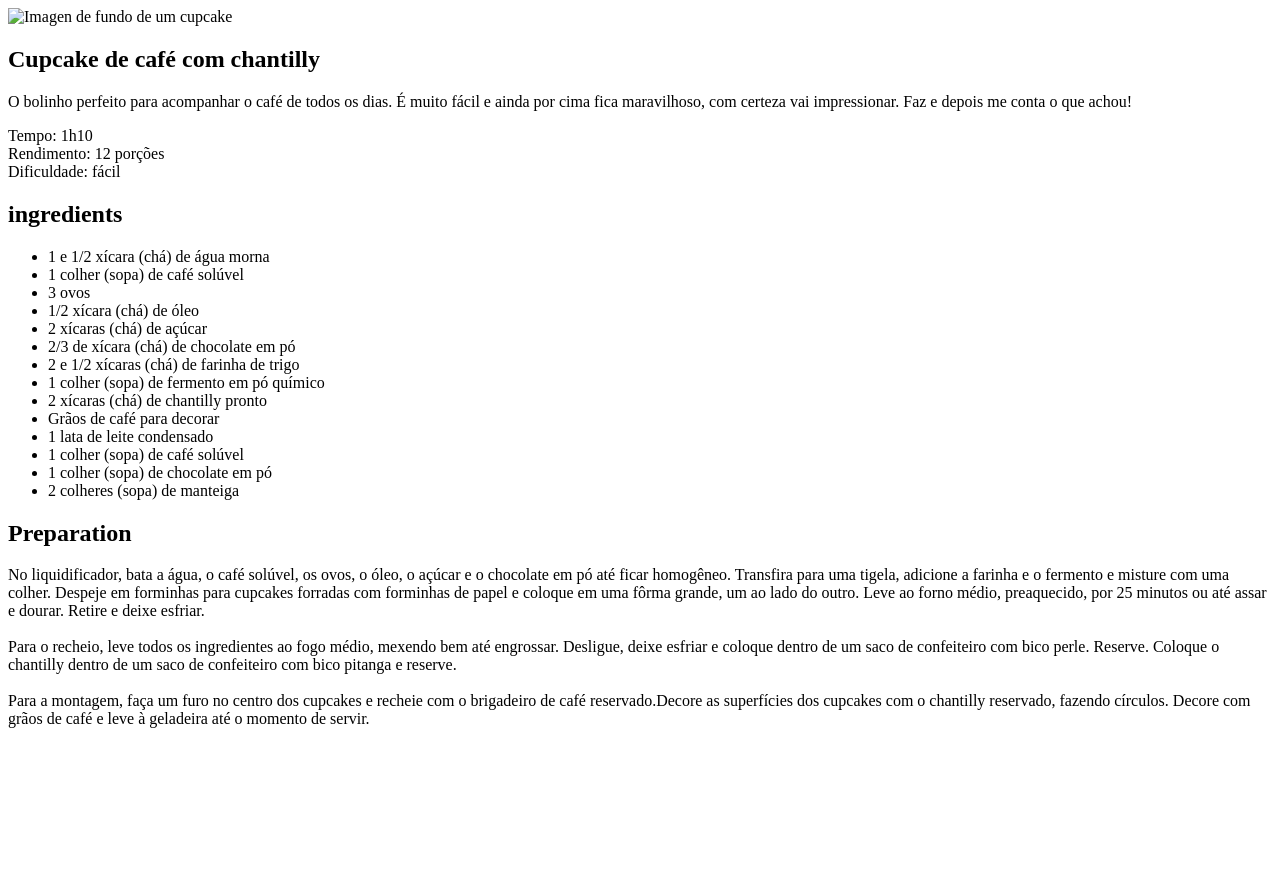
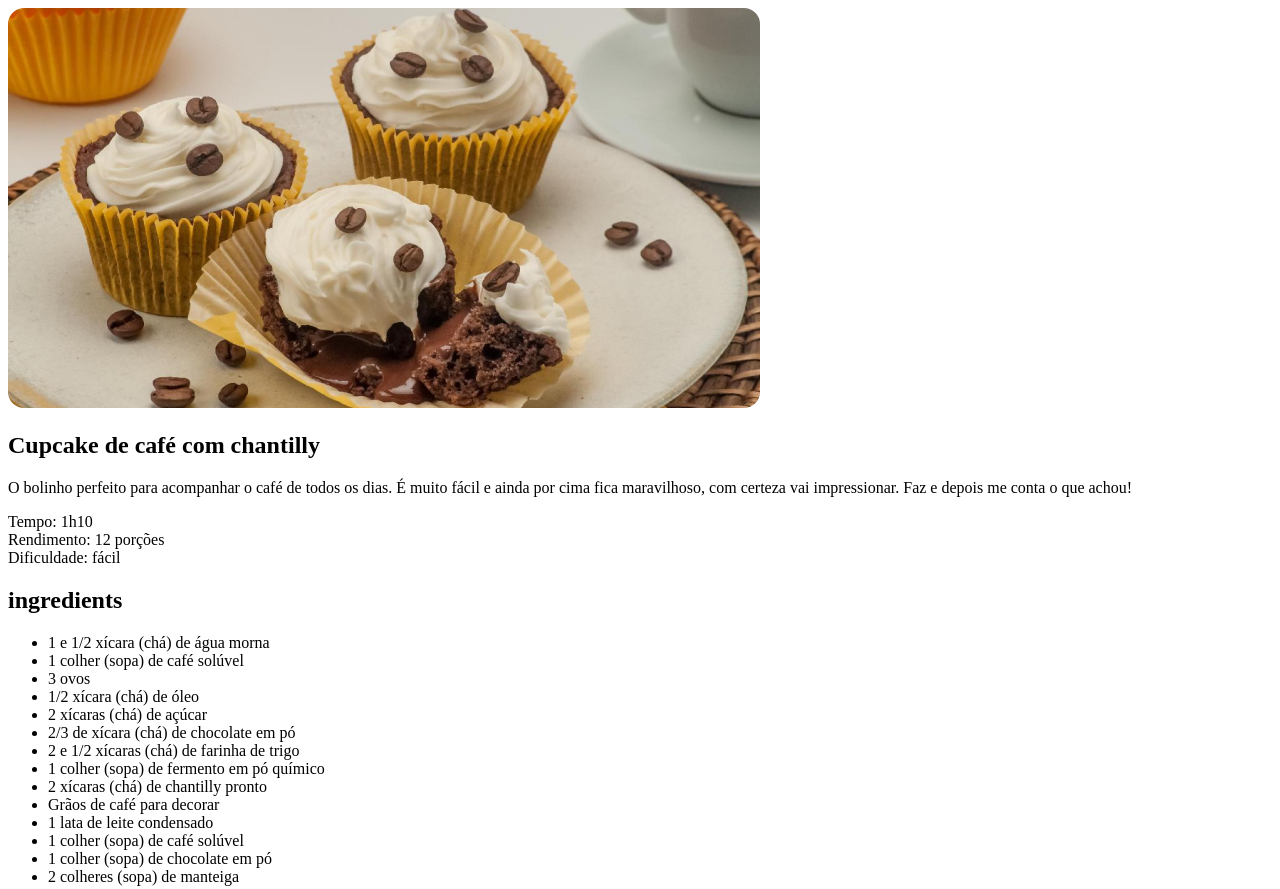
Before and after one commit to ChrysAlves/pagina-de-receita, a plain HTML site: page index.html in a window 1280 px wide. Shown: the top 889 px of the page. Before the commit the page ends 800 px from the top, so only its background shows below. Drawn offline with Linux system fonts and the light colour scheme.

Commit message:
Adicionei imagens e estilo

```diff
--- a/index.html
+++ b/index.html
@@ -4,10 +4,11 @@
   <meta charset="UTF-8">
   <meta name="viewport" content="width=device-width, initial-scale=1.0">
   <title>Página de receita</title>
+  <link rel="stylesheet" href="style.css">
 </head>
 <body>
   <div id="page">
-    <img src="" alt="Imagen de fundo de um cupcake">
+    <img src="assets/main-image.jpg" alt="Imagen de um cupcake com graos de café">
     <main>
         <section id="about">
           <h1>Cupcake de café com chantilly</h1>
--- /dev/null
+++ b/style.css
@@ -0,0 +1,3 @@
+img{
+  border-radius: 16px;
+}
```
Also changed, not shown: assets/bg-image.jpg (added), assets/main-image.jpg (added).
